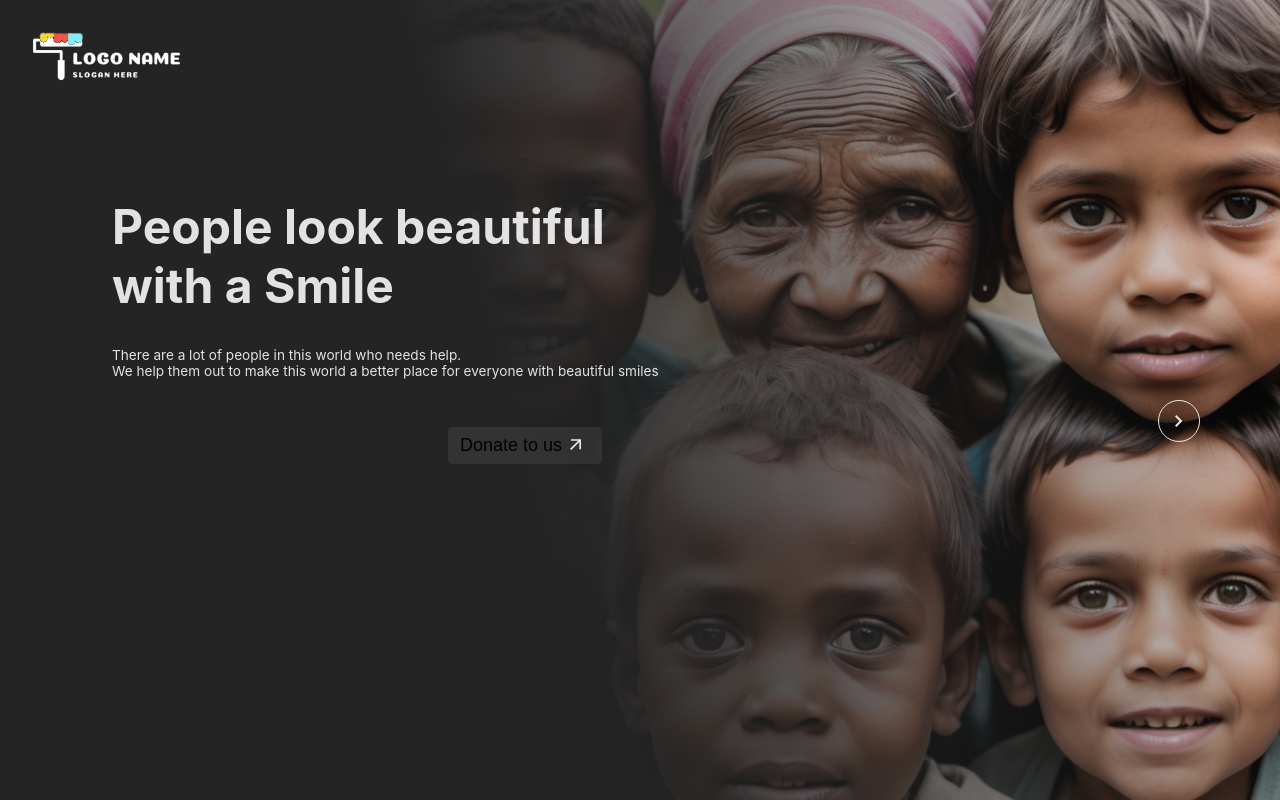
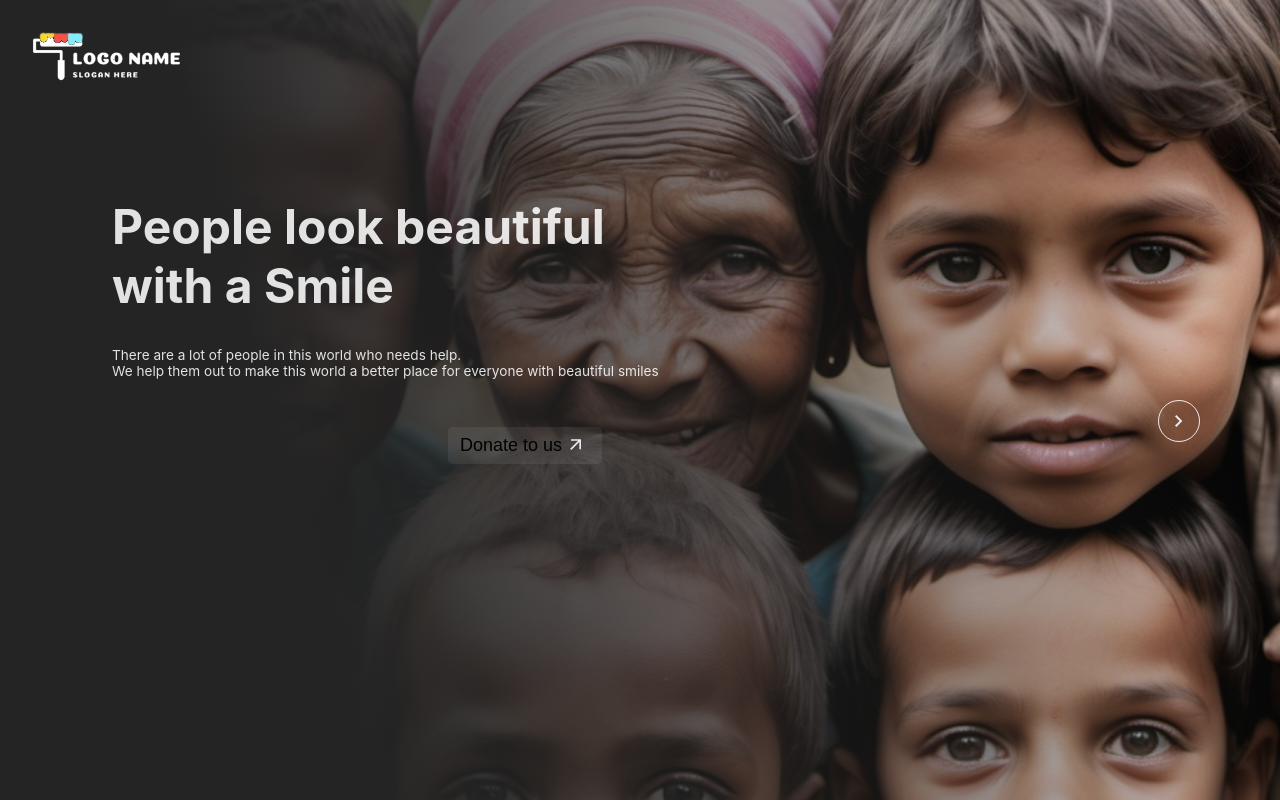
Before and after one commit to racha-coder/donation-website, a React (Vite) app: page / in a window 1280 px wide. Built offline with nearby package versions, Linux system fonts and the light colour scheme.

Commit message:
add scrolling images functionality in the hero images

```diff
--- a/src/CSS/Hero.css
+++ b/src/CSS/Hero.css
@@ -60,7 +60,7 @@
 }
 
 .display-images {
-    width: 75%;
+    width: 100vw;
     height: 100vh;
     overflow: hidden;
     position: absolute;
@@ -68,6 +68,10 @@
     top: 0;
     z-index: -100;
     /* border-radius: 15vw 0 0 15vw; */
+
+    img {
+        width: 100%;
+    }
 
     &::before {
         content: '';
--- a/src/components/Hero.jsx
+++ b/src/components/Hero.jsx
@@ -1,10 +1,11 @@
 import React, { useState } from 'react';
 import logo from '../assets/logo.png';
 import hero1 from '../assets/hero-1.jpg';
+import hero2 from '../assets/hero-2.jpg';
 import '../CSS/Hero.css';
 
 const images = [
-
+	hero1, hero2,
 ]
 
 const Hero = () => {
@@ -31,9 +32,12 @@ const Hero = () => {
 				</svg>
 			</button>
 			<div className="display-images">
-				<img src={hero1} alt="" />
+				<img src={images[scrollerIndex]} alt="" />
 			</div>
-			<div className="next-button">
+			<div
+				className="next-button"
+				onClick={() => setScrollerIndex(prev => (prev + 1) % images.length)}
+			>
 				<svg xmlns="http://www.w3.org/2000/svg" height="50px" viewBox="0 -960 960 960" width="50px" fill="#e8eaed">
 					<path d="M504-480 320-664l56-56 240 240-240 240-56-56 184-184Z" />
 				</svg>
```
